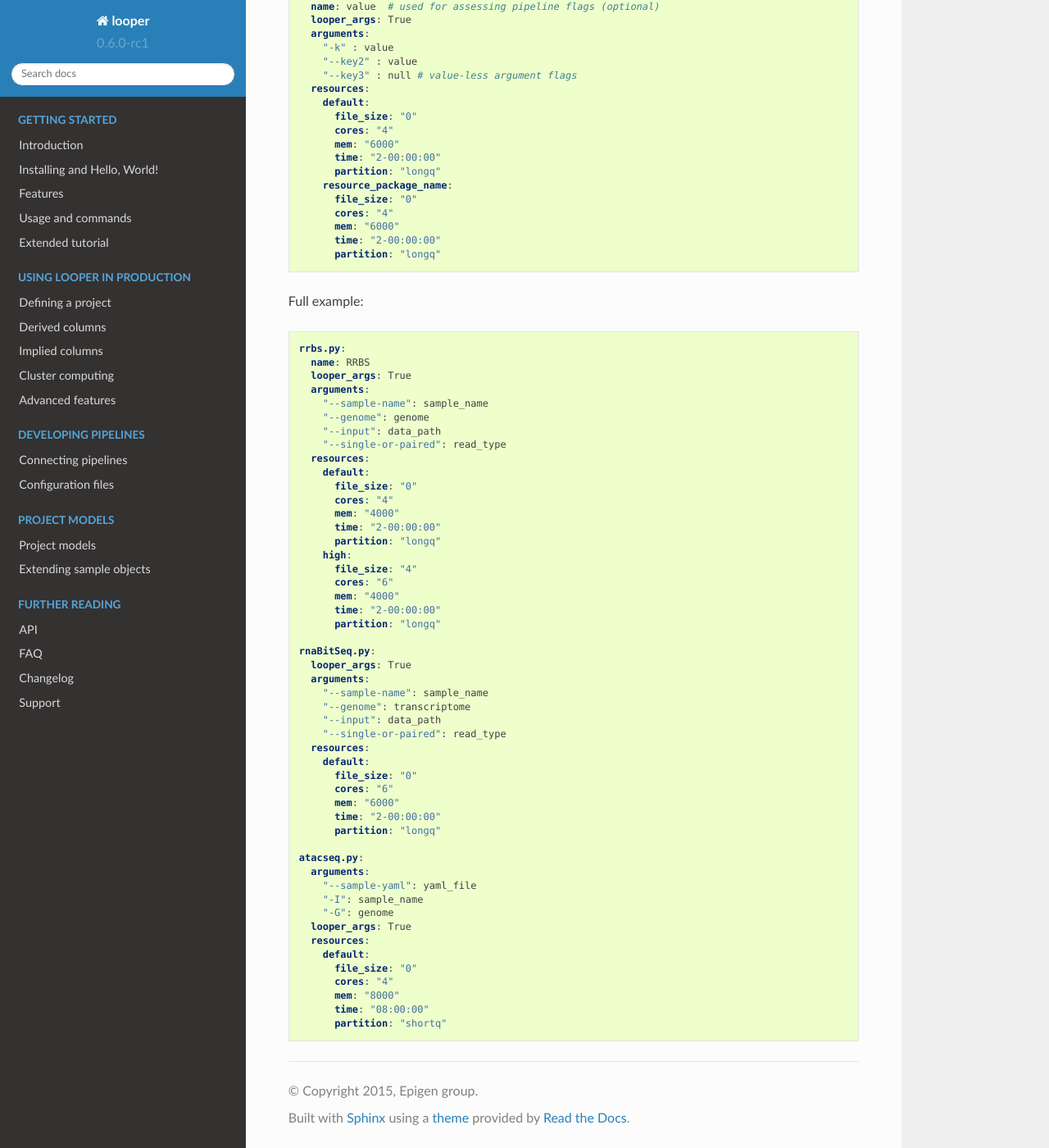
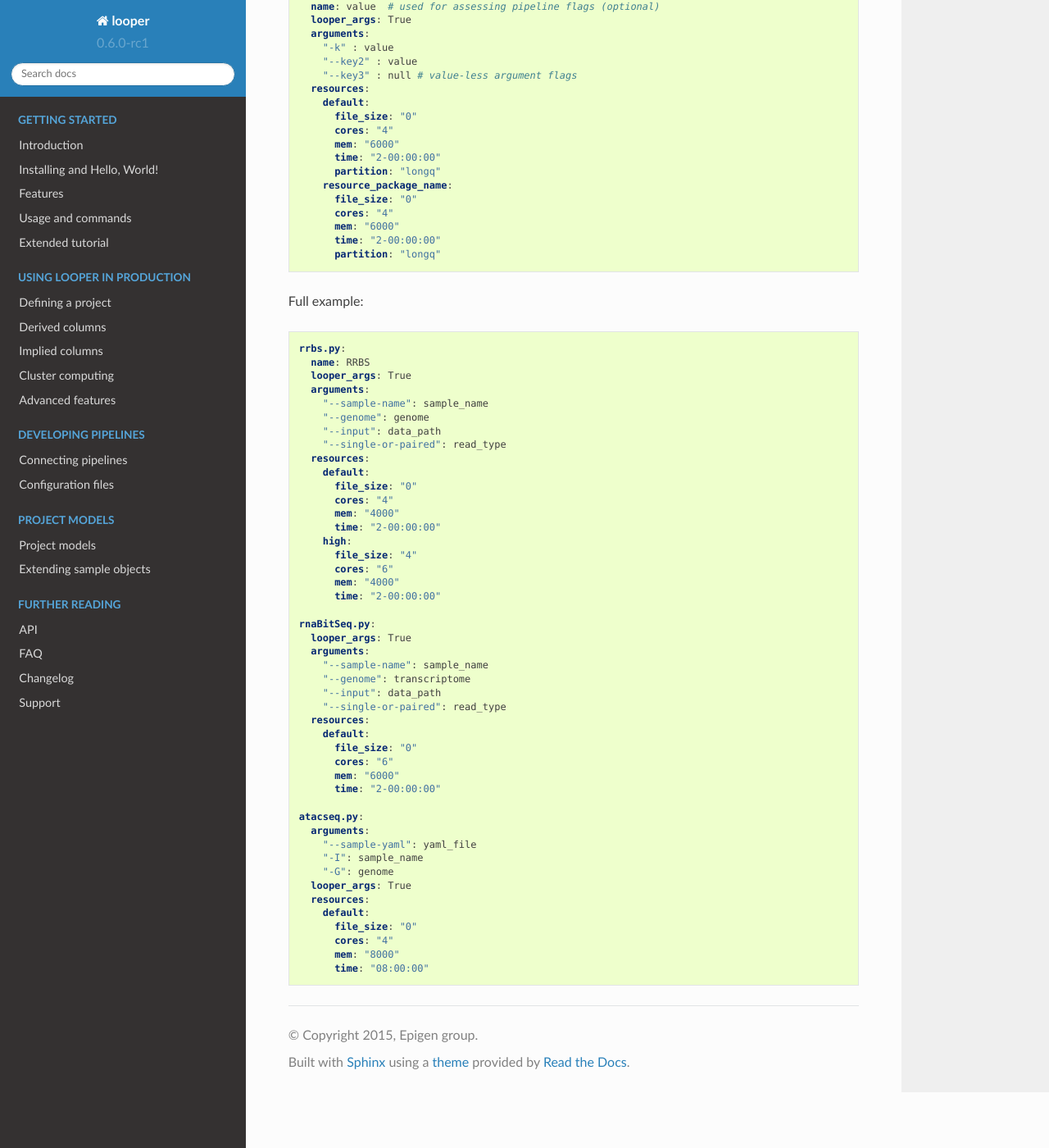
Before and after one commit to pepkit/peppy, a Sphinx documentation site: the page built from doc/source/pipeline-interface.rst, in a window 1280 px wide and 1400 px high, scrolled down 1120 px. Shown: the whole window at 82% size. Built offline with Sphinx 7.4.7 and the Read the Docs theme 2.0.0, drawn with Linux system fonts in a browser that asks for light colours.

Commit message:
Update pipeline-interface.rst

```diff
--- a/doc/source/pipeline-interface.rst
+++ b/doc/source/pipeline-interface.rst
@@ -66,13 +66,11 @@ Full example:
 	      cores: "4"
 	      mem: "4000"
 	      time: "2-00:00:00"
-	      partition: "longq"
 	    high:
 	      file_size: "4"
 	      cores: "6"
 	      mem: "4000"
 	      time: "2-00:00:00"
-	      partition: "longq"
 
 	rnaBitSeq.py:
 	  looper_args: True
@@ -87,7 +85,6 @@ Full example:
 	      cores: "6"
 	      mem: "6000"
 	      time: "2-00:00:00"
-	      partition: "longq"
 
 	atacseq.py:
 	  arguments:
@@ -101,4 +98,3 @@ Full example:
 	      cores: "4"
 	      mem: "8000"
 	      time: "08:00:00"
-	      partition: "shortq"
```
